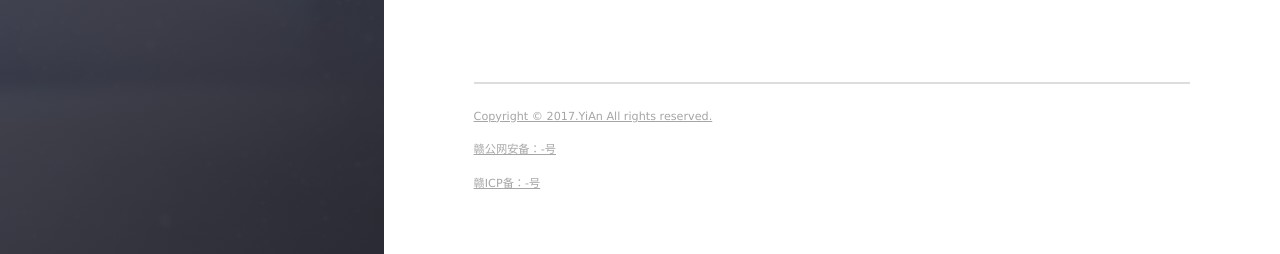
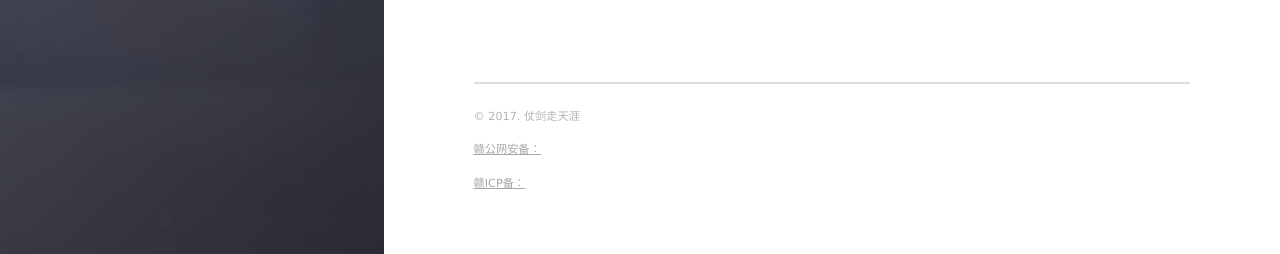
Before and after one commit to oneyian/oneyian.github.com, a Jekyll site: the page built from _posts/2017-12-19-hello-world.markdown, in a window 1280 px wide and 1155 px high. Shown: the part 898-1152 px from the top of the window. Built offline with Jekyll 4.4.1, drawn with Linux system fonts in a browser that asks for light colours; nearby versions of some CDN libraries; comment, search, counter and statistics services are not loaded.

Commit message:
footer修改

```diff
--- a/_includes/footer.html
+++ b/_includes/footer.html
@@ -1,7 +1,7 @@
 <section class="footer">
     <footer>
-    	<span class="footer__copyright"><a href="http://down.codersworld.cn/wwwroot/bookmarks.html"><p>Copyright &copy; 2017.YiAn All rights reserved.</p></a></span>
-        <span class="footer__copyright"><a href="http://www.beian.gov.cn/portal/registerSystemInfo?recordcode=-"><p>赣公网安备：-号</p></a></span>
-        <span class="footer__copyright"><a href="http://www.miitbeian.gov.cn/"><p>赣ICP备：-号</p></a></span>
+    	<span class="footer__copyright"><p>&copy; 2017.    仗剑走天涯</p></span>
+        <span class="footer__copyright"><a href="http://www.beian.gov.cn/portal/registerSystemInfo?recordcode="><p>赣公网安备：</p></a></span>
+        <span class="footer__copyright"><a href="http://www.miitbeian.gov.cn/"><p>赣ICP备：</p></a></span>
     </footer>
 </section>
```
